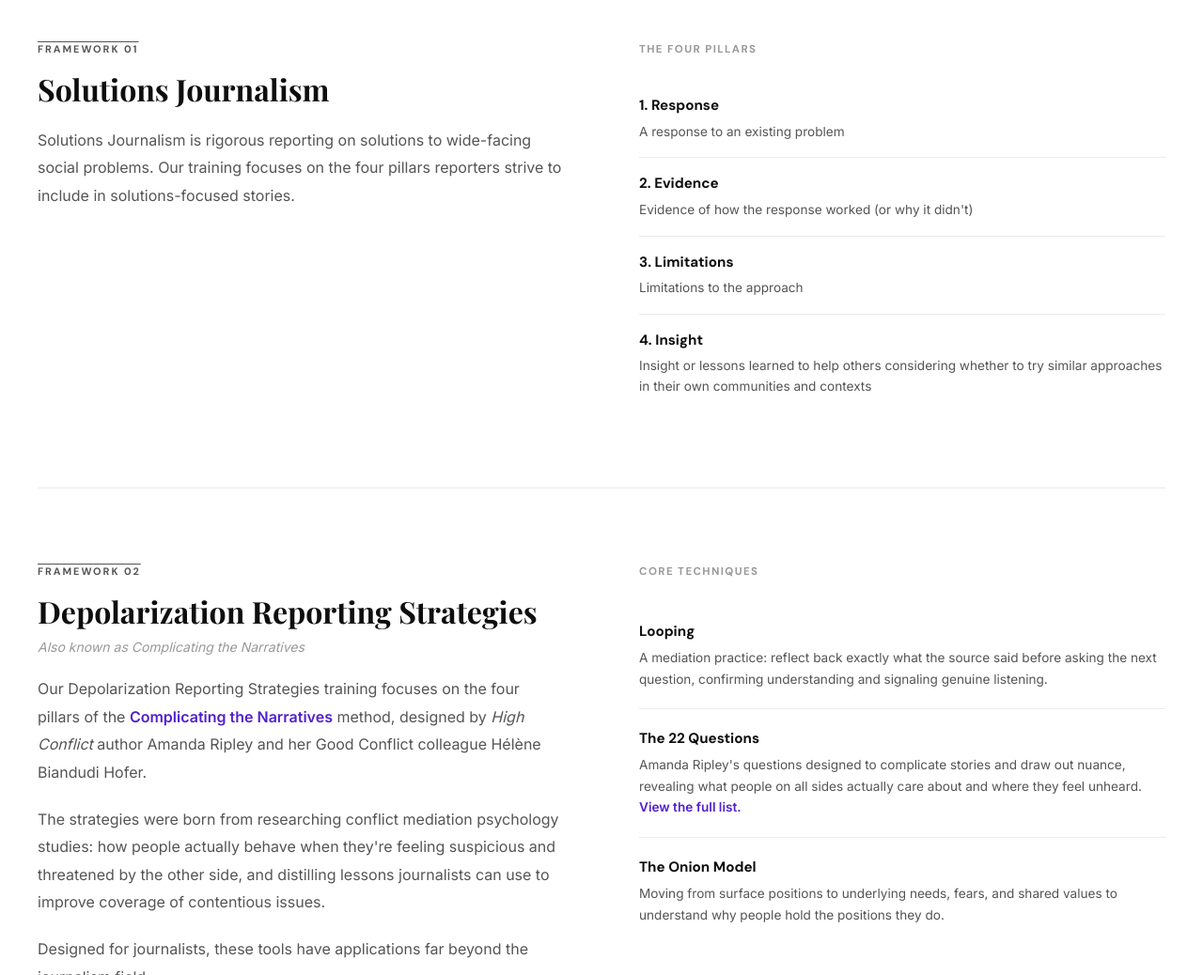
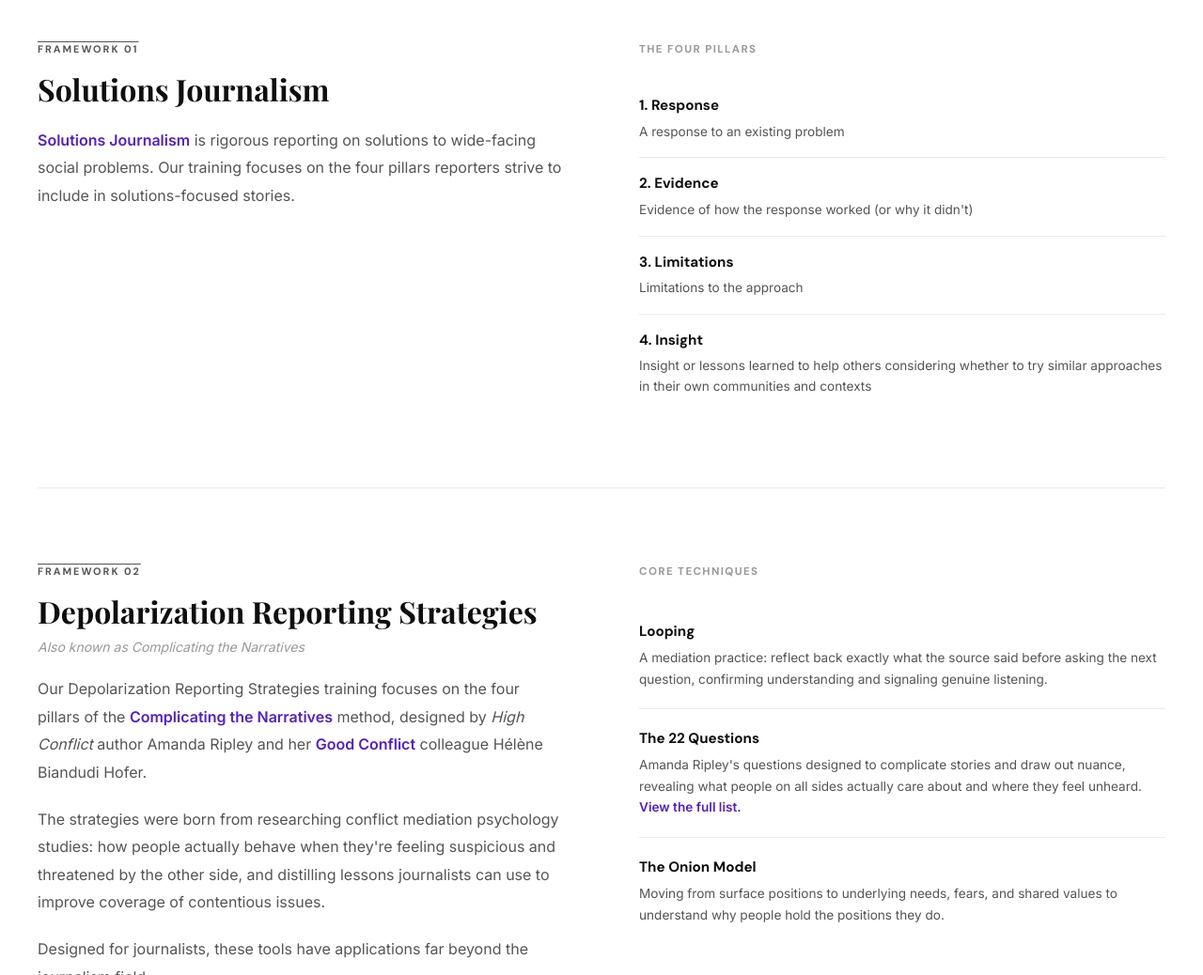
Before and after one commit to emilyzhao27/News-Ambassadors, a website: page index.html in a window 1280 px wide. Shown: the part 2320-3358 px from the top of the page at 94% size. Drawn offline with nearby package versions, Linux system fonts and the light colour scheme; a web font is replaced by a local one.

Commit message:
feat: hyperlink solutions journalism, complicating the narratives, good conflict

```diff
--- a/index.html
+++ b/index.html
@@ -182,7 +182,7 @@
         Journalism with communities,<br>not just about them.
       </h2>
       <p class="reveal" style="color:var(--muted);line-height:1.9;margin-bottom:1.25rem;font-size:1rem;">
-        News Ambassadors enlists college journalism students to help local newsrooms fill gaps in coverage of underreported communities. We support students to do rigorously reported stories uplifting solutions and common ground, training them on specific tools including Solutions Journalism and depolarization reporting strategies known as Complicating the Narratives.
+        News Ambassadors enlists college journalism students to help local newsrooms fill gaps in coverage of underreported communities. We support students to do rigorously reported stories uplifting solutions and common ground, training them on specific tools including <a href="https://thewholestory.solutionsjournalism.org/solutions-journalism-what-is-it-and-why-should-i-care-e5acd0ab5332" target="_blank" rel="noopener" style="color:var(--purple);text-decoration:none;font-weight:600;">Solutions Journalism</a> and depolarization reporting strategies known as <a href="https://thewholestory.solutionsjournalism.org/complicating-the-narratives-b91ea06ddf63" target="_blank" rel="noopener" style="color:var(--purple);text-decoration:none;font-weight:600;">Complicating the Narratives</a>.
       </p>
       <p class="reveal" style="color:var(--muted);line-height:1.9;margin-bottom:1.25rem;font-size:1rem;">
         Students then report stories informed by these strategies and by input from community members themselves, so stories are responsive to local needs and information gaps rather than journalists' assumptions about what news people need. The top stories are shared with local newsroom partners for vetting and possible broadcast beyond campus.
@@ -231,7 +231,7 @@
           <div>
             <span class="overline reveal" style="color:var(--muted);">Framework 01</span>
             <h3 class="ff-display reveal" style="font-size:clamp(1.5rem,3vw,2rem);font-weight:700;margin-bottom:1.25rem;line-height:1.2;">Solutions Journalism</h3>
-            <p class="reveal" style="color:var(--muted);line-height:1.85;margin-bottom:1.25rem;">Solutions Journalism is rigorous reporting on solutions to wide-facing social problems. Our training focuses on the four pillars reporters strive to include in solutions-focused stories.</p>
+            <p class="reveal" style="color:var(--muted);line-height:1.85;margin-bottom:1.25rem;"><a href="https://thewholestory.solutionsjournalism.org/solutions-journalism-what-is-it-and-why-should-i-care-e5acd0ab5332" target="_blank" rel="noopener" style="color:var(--purple);text-decoration:none;font-weight:600;">Solutions Journalism</a> is rigorous reporting on solutions to wide-facing social problems. Our training focuses on the four pillars reporters strive to include in solutions-focused stories.</p>
           </div>
           <div class="reveal">
             <p class="ff-heading" style="font-weight:700;font-size:.72rem;letter-spacing:.12em;text-transform:uppercase;color:var(--light);margin-bottom:1.5rem;">The Four Pillars</p>
@@ -250,7 +250,7 @@
             <span class="overline reveal" style="color:var(--muted);">Framework 02</span>
             <h3 class="ff-display reveal" style="font-size:clamp(1.5rem,3vw,2rem);font-weight:700;margin-bottom:.5rem;line-height:1.2;">Depolarization Reporting Strategies</h3>
             <p class="reveal" style="font-size:.875rem;color:var(--light);font-style:italic;margin-bottom:1.25rem;">Also known as Complicating the Narratives</p>
-            <p class="reveal" style="color:var(--muted);line-height:1.85;margin-bottom:1.25rem;">Our Depolarization Reporting Strategies training focuses on the four pillars of the <a href="https://thewholestory.solutionsjournalism.org/complicating-the-narratives-b91ea06ddf63" target="_blank" rel="noopener" style="color:var(--purple);text-decoration:none;font-weight:600;">Complicating the Narratives</a> method, designed by <em>High Conflict</em> author Amanda Ripley and her Good Conflict colleague H&eacute;l&egrave;ne Biandudi Hofer.</p>
+            <p class="reveal" style="color:var(--muted);line-height:1.85;margin-bottom:1.25rem;">Our Depolarization Reporting Strategies training focuses on the four pillars of the <a href="https://thewholestory.solutionsjournalism.org/complicating-the-narratives-b91ea06ddf63" target="_blank" rel="noopener" style="color:var(--purple);text-decoration:none;font-weight:600;">Complicating the Narratives</a> method, designed by <em>High Conflict</em> author Amanda Ripley and her <a href="https://www.thegoodconflict.com/" target="_blank" rel="noopener" style="color:var(--purple);text-decoration:none;font-weight:600;">Good Conflict</a> colleague H&eacute;l&egrave;ne Biandudi Hofer.</p>
             <p class="reveal" style="color:var(--muted);line-height:1.85;margin-bottom:1.25rem;">The strategies were born from researching conflict mediation psychology studies: how people actually behave when they're feeling suspicious and threatened by the other side, and distilling lessons journalists can use to improve coverage of contentious issues.</p>
             <p class="reveal" style="color:var(--muted);line-height:1.85;">Designed for journalists, these tools have applications far beyond the journalism field.</p>
           </div>
```
